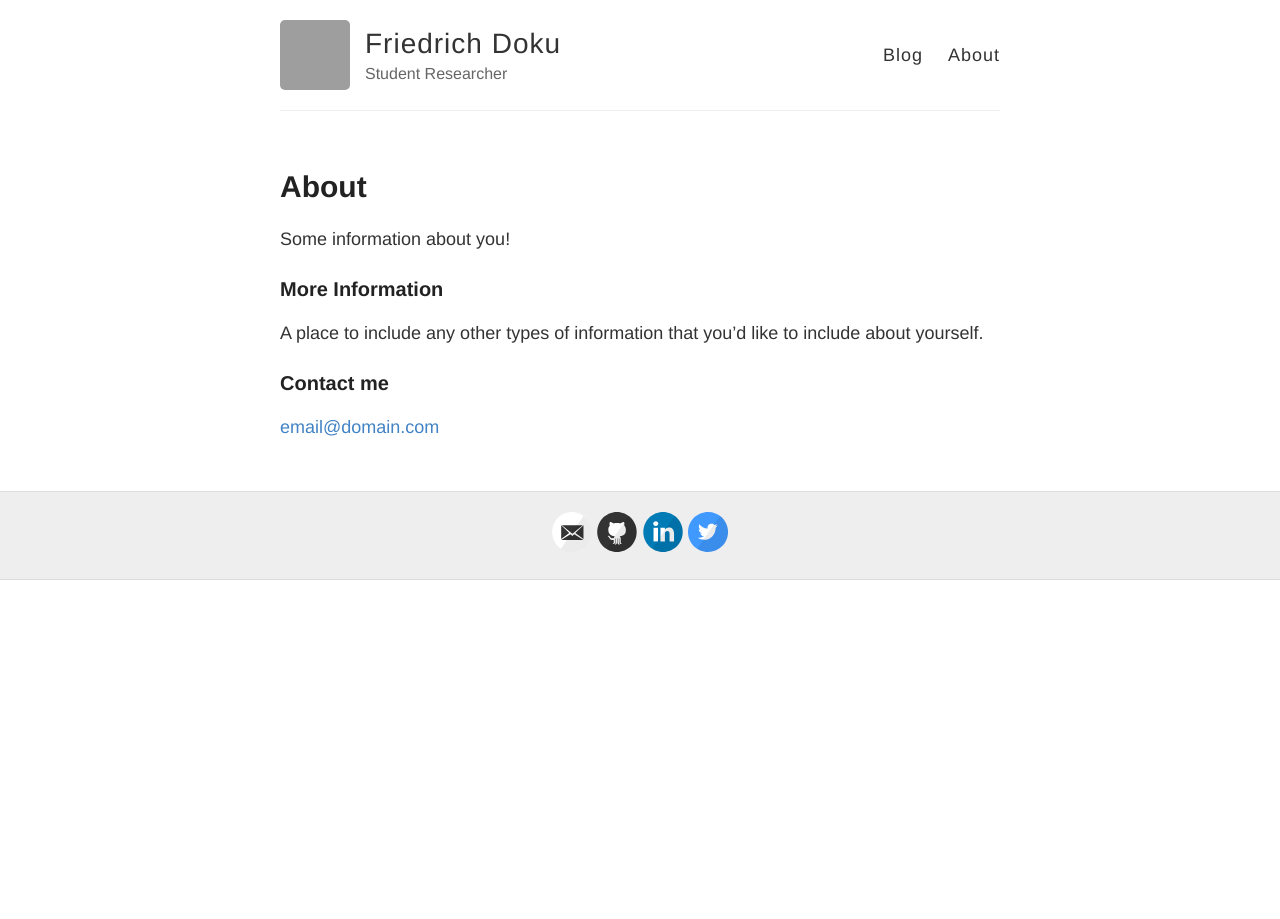
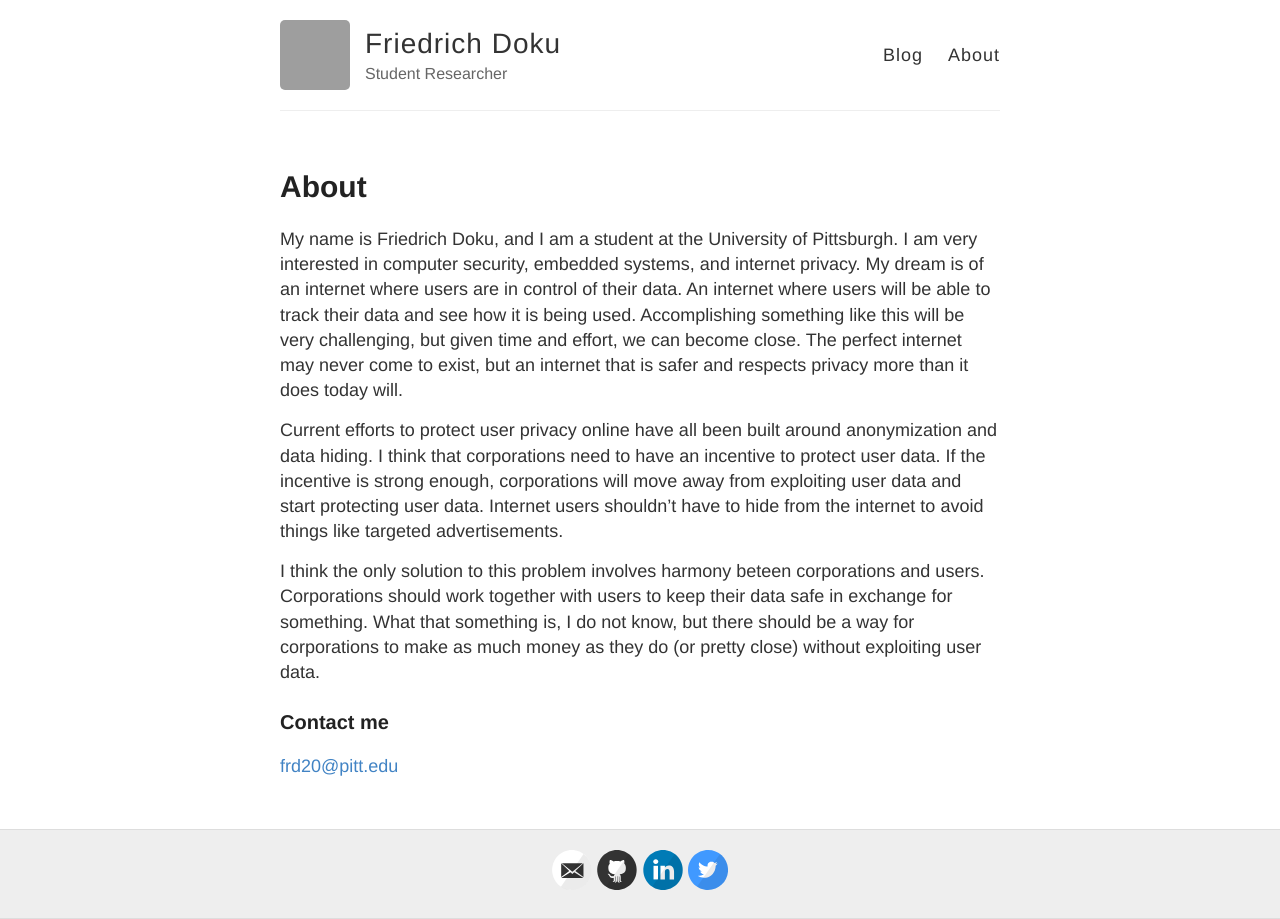
Before and after one commit to friedrich12/friedrich12.github.io, a Jekyll site: the page built from about.md, in a window 1280 px wide. Built offline with Jekyll 4.4.1, drawn with Linux system fonts in a browser that asks for light colours; grey boxes are pictures that could not be loaded.

Commit message:
Fixed Stuff

```diff
--- a/about.md
+++ b/about.md
@@ -3,13 +3,12 @@ layout: page
 title: About
 permalink: /about/
 ---
+My name is Friedrich Doku, and I am a student at the University of Pittsburgh. I am very interested in computer security, embedded systems, and internet privacy. My dream is of an internet where users are in control of their data. An internet where users will be able to track their data and see how it is being used. Accomplishing something like this will be very challenging, but given time and effort, we can become close. The perfect internet may never come to exist, but an internet that is safer and respects privacy more than it does today will.
 
-Some information about you!
+Current efforts to protect user privacy online have all been built around anonymization and data hiding. I think that corporations need to have an incentive to protect user data. If the incentive is strong enough, corporations will move away from exploiting user data and start protecting user data. Internet users shouldn't have to hide from the internet to avoid things like targeted advertisements.
 
-### More Information
-
-A place to include any other types of information that you'd like to include about yourself.
+I think the only solution to this problem involves harmony beteen corporations and users. Corporations should work together with users to keep their data safe in exchange for something. What that something is, I do not know, but there should be a way for corporations to make as much money as they do (or pretty close) without exploiting user data.
 
 ### Contact me
 
-[email@domain.com](mailto:email@domain.com)
+[frd20@pitt.edu](mailto:frd20@pitt.edu)
```
Also changed, not shown: _posts/2014-3-3-Hello-World.md (deleted, +0 -10 lines).
